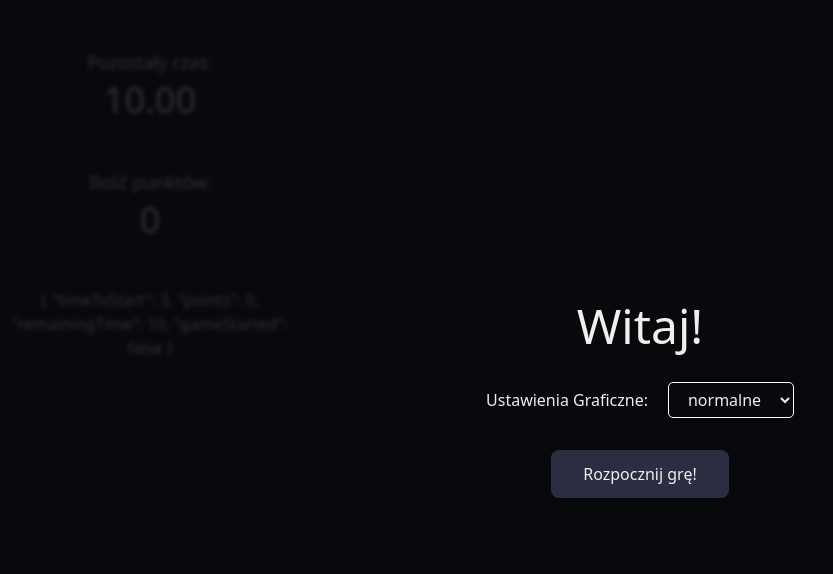
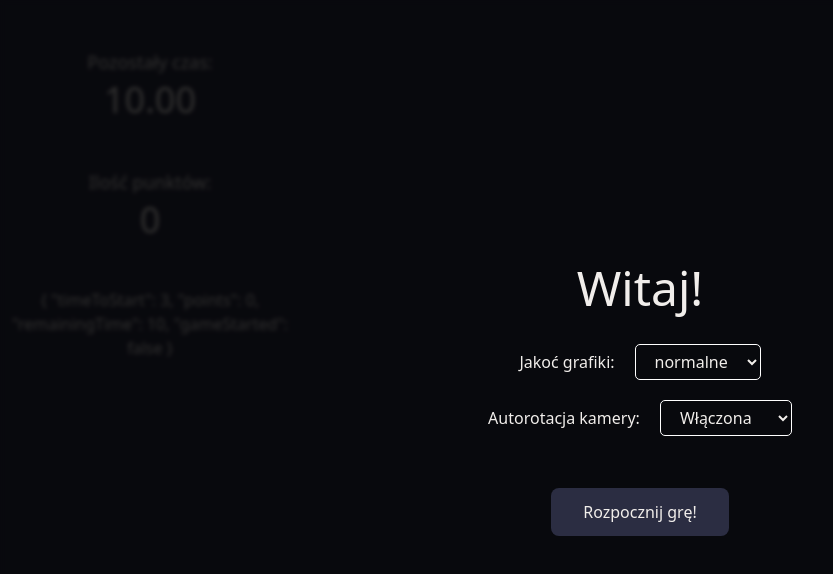
Before and after one commit to Goodosky/Konkurs-Programistyczny, a Vue app: page / in a window 1280 px wide. Shown: the top 574 px of the page, without its empty margins (0-833 px from the left). Built offline with nearby package versions, Linux system fonts and the light colour scheme.

Commit message:
Add camera autorotation

```diff
--- a/src/components/boatGame.vue
+++ b/src/components/boatGame.vue
@@ -14,11 +14,19 @@
         <div class="z-10 text-center" v-if="!dataForHUD.gameStarted">
           <h1 class="text-5xl mb-8">Witaj!</h1>
 
-          <div class="flex justify-center items-center mb-8">
-            <h2 class="mr-5">Ustawienia Graficzne:</h2>
+          <div class="flex justify-center items-center mb-5">
+            <h2 class="mr-5">Jakoć grafiki:</h2>
             <select class="text-balck" v-model="userSettings.graphicQuality">
               <option value="low">niskie</option>
               <option selected value="normal">normalne</option>
+            </select>
+          </div>
+
+          <div class="flex justify-center items-center mb-5">
+            <h2 class="mr-5">Autorotacja kamery:</h2>
+            <select class="text-balck" v-model="userSettings.cameraRotation">
+              <option value="off">Wyłączona</option>
+              <option selected value="on">Włączona</option>
             </select>
           </div>
 
@@ -27,7 +35,7 @@
               startBoatGame(dataForHUD, userSettings);
               dataForHUD.gameStarted = true;
             "
-            class="bg-cdark px-8 py-3 rounded-lg transition-colors duration-500 hover:bg-cgreen"
+            class="bg-cdark mt-8 px-8 py-3 rounded-lg transition-colors duration-500 hover:bg-cgreen"
           >
             Rozpocznij grę!
           </button>
@@ -55,6 +63,7 @@ export default {
 
     const userSettings = reactive({
       graphicQuality: "normal", // normal or low
+      cameraRotation: "on", // on or off
     });
 
     function restartGame() {
--- a/src/scripts/lakeGame/lakeGame.js
+++ b/src/scripts/lakeGame/lakeGame.js
@@ -28,7 +28,7 @@ export function startBoatGame(dataForHUD, userSettings) {
 
   // Camera
   const camera = new THREE.PerspectiveCamera(45, canvasWidth / canvasHeight, 0.1, 1000);
-  camera.position.set(0, 1, 20);
+  camera.position.set(-24, 9.5, 0);
 
   const controls = new OrbitControls(camera, canvas);
   controls.target.set(0, 0, 0);
@@ -78,11 +78,16 @@ export function startBoatGame(dataForHUD, userSettings) {
 
   // Animate
   function animate() {
-    renderer.render(scene, camera);
-    requestAnimationFrame(animate);
+    if (userSettings.cameraRotation == "on") {
+      controls.autoRotate = true;
+      controls.autoRotateSpeed = 0.5;
+    }
 
     controls.update();
     stats.update();
+
+    renderer.render(scene, camera);
+    requestAnimationFrame(animate);
 
     // Skip animations if the boat hasn't loaded yet
     if (!boat._modelLoaded) return;
```
